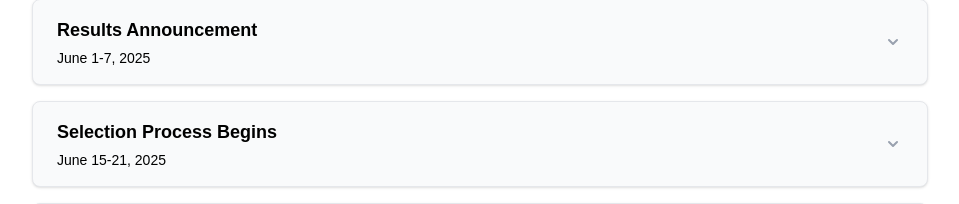
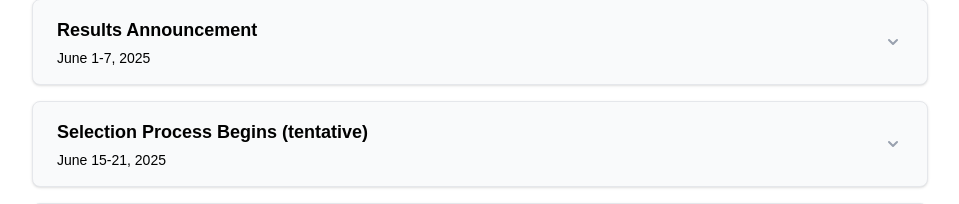
Before and after one commit to REACT-Kumaraguru/REACT, a Next.js app: page /react/announcements in a window 1280 px wide. Shown: the part 299-503 px from the top of the page, without its empty margins (160-1119 px from the left). Built offline with nearby package versions, Linux system fonts and the light colour scheme.

Commit message:
tentative date update

```diff
--- a/app/react/Announcements.tsx
+++ b/app/react/Announcements.tsx
@@ -20,7 +20,7 @@ const Announcements = () => {
     },
     {
       id: 3,
-      title: "Selection Process Begins",
+      title: "Selection Process Begins (tentative) ",
       date: "June 15-21, 2025",
       content: "The selection process for successful candidates will commence in the third week of June. This includes orientation sessions, document verification, and preliminary project assignments. Be prepared to engage actively during this period."
     },
```
